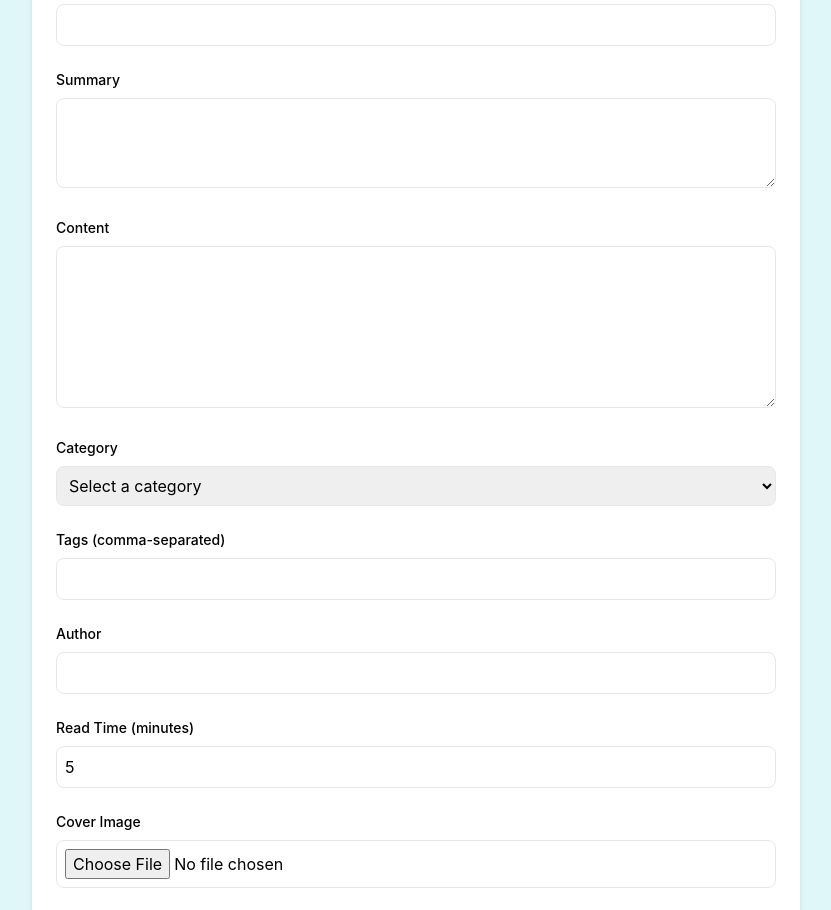
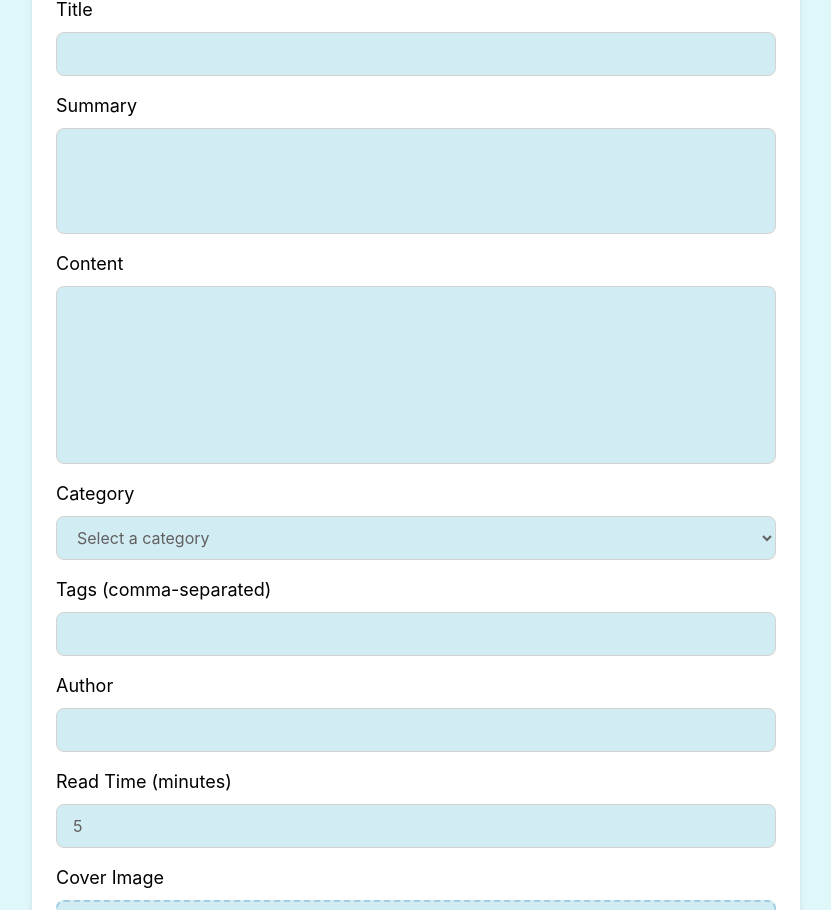
Before and after one commit to NafisRayan/BlogX, a React (Vite) app: page /blog-form in a window 1280 px wide. Shown: the part 136-1046 px from the top of the page, without its empty margins (224-1055 px from the left). Built offline with nearby package versions, Linux system fonts and the light colour scheme.

Commit message:
Implement code changes to enhance functionality and improve performance

```diff
--- a/src/screens/BlogForm/BlogForm.tsx
+++ b/src/screens/BlogForm/BlogForm.tsx
@@ -61,9 +61,9 @@ export const BlogForm = () => {
   };
 
   return (
-    <main className="min-h-screen bg-[#e0f7fa] py-8 px-4">
-      <div className="max-w-3xl mx-auto bg-white rounded-lg shadow-md p-6">
-        <h1 className="text-2xl font-bold mb-6">Create New Blog</h1>
+    <main className="flex flex-col items-center w-full min-h-screen bg-[#e0f7fa] py-8 px-4">
+      <div className="max-w-3xl w-full mx-auto bg-white rounded-lg shadow-md p-6">
+        <h1 className="text-3xl font-bold mb-10 text-left">Create New Blog</h1>
 
         {error && (
           <div className="bg-red-50 text-red-500 p-4 rounded-lg mb-6">
@@ -71,51 +71,51 @@ export const BlogForm = () => {
           </div>
         )}
 
-        <form onSubmit={handleSubmit} className="space-y-6">
-          <div>
-            <label className="block text-sm font-medium mb-2">Title</label>
+        <form onSubmit={handleSubmit} className="grid gap-4">
+          <div className="flex flex-col">
+            <label className="flex items-center justify-start text-black text-lg font-normal mb-2">Title</label>
             <input
               type="text"
               name="title"
               value={formData.title}
               onChange={handleChange}
               required
-              className="w-full p-2 border rounded-lg focus:ring-2 focus:ring-[#003b95] focus:outline-none"
+              className="bg-[#d2ecf4] border border-[#d3d3d3] text-[#606060] text-base rounded-lg h-11 px-4 focus:outline-none focus:ring-1 focus:ring-[#003b95]"
             />
           </div>
 
-          <div>
-            <label className="block text-sm font-medium mb-2">Summary</label>
+          <div className="flex flex-col">
+            <label className="flex items-center justify-start text-black text-lg font-normal mb-2">Summary</label>
             <textarea
               name="summary"
               value={formData.summary}
               onChange={handleChange}
               required
               rows={3}
-              className="w-full p-2 border rounded-lg focus:ring-2 focus:ring-[#003b95] focus:outline-none"
+              className="bg-[#d2ecf4] border border-[#d3d3d3] text-[#606060] text-base rounded-lg min-h-[100px] p-4 resize-none focus:outline-none focus:ring-1 focus:ring-[#003b95]"
             />
           </div>
 
-          <div>
-            <label className="block text-sm font-medium mb-2">Content</label>
+          <div className="flex flex-col">
+            <label className="flex items-center justify-start text-black text-lg font-normal mb-2">Content</label>
             <textarea
               name="content"
               value={formData.content}
               onChange={handleChange}
               required
               rows={6}
-              className="w-full p-2 border rounded-lg focus:ring-2 focus:ring-[#003b95] focus:outline-none"
+              className="bg-[#d2ecf4] border border-[#d3d3d3] text-[#606060] text-base rounded-lg min-h-[150px] p-4 resize-none focus:outline-none focus:ring-1 focus:ring-[#003b95]"
             />
           </div>
 
-          <div>
-            <label className="block text-sm font-medium mb-2">Category</label>
+          <div className="flex flex-col">
+            <label className="flex items-center justify-start text-black text-lg font-normal mb-2">Category</label>
             <select
               name="category"
               value={formData.category}
               onChange={handleChange}
               required
-              className="w-full p-2 border rounded-lg focus:ring-2 focus:ring-[#003b95] focus:outline-none"
+              className="bg-[#d2ecf4] border border-[#d3d3d3] text-[#606060] text-base rounded-lg h-11 px-4 focus:outline-none focus:ring-1 focus:ring-[#003b95]"
             >
               <option value="">Select a category</option>
               <option value="Technology">Technology</option>
@@ -126,8 +126,8 @@ export const BlogForm = () => {
             </select>
           </div>
 
-          <div>
-            <label className="block text-sm font-medium mb-2">
+          <div className="flex flex-col">
+            <label className="flex items-center justify-start text-black text-lg font-normal mb-2">
               Tags (comma-separated)
             </label>
             <input
@@ -135,24 +135,24 @@ export const BlogForm = () => {
               name="tags"
               value={formData.tags}
               onChange={handleChange}
-              className="w-full p-2 border rounded-lg focus:ring-2 focus:ring-[#003b95] focus:outline-none"
+              className="bg-[#d2ecf4] border border-[#d3d3d3] text-[#606060] text-base rounded-lg h-11 px-4 focus:outline-none focus:ring-1 focus:ring-[#003b95]"
             />
           </div>
 
-          <div>
-            <label className="block text-sm font-medium mb-2">Author</label>
+          <div className="flex flex-col">
+            <label className="flex items-center justify-start text-black text-lg font-normal mb-2">Author</label>
             <input
               type="text"
               name="author"
               value={formData.author}
               onChange={handleChange}
               required
-              className="w-full p-2 border rounded-lg focus:ring-2 focus:ring-[#003b95] focus:outline-none"
+              className="bg-[#d2ecf4] border border-[#d3d3d3] text-[#606060] text-base rounded-lg h-11 px-4 focus:outline-none focus:ring-1 focus:ring-[#003b95]"
             />
           </div>
 
-          <div>
-            <label className="block text-sm font-medium mb-2">Read Time (minutes)</label>
+          <div className="flex flex-col">
+            <label className="flex items-center justify-start text-black text-lg font-normal mb-2">Read Time (minutes)</label>
             <input
               type="number"
               name="readTime"
@@ -160,26 +160,32 @@ export const BlogForm = () => {
               onChange={handleChange}
               required
               min="1"
-              className="w-full p-2 border rounded-lg focus:ring-2 focus:ring-[#003b95] focus:outline-none"
+              className="bg-[#d2ecf4] border border-[#d3d3d3] text-[#606060] text-base rounded-lg h-11 px-4 focus:outline-none focus:ring-1 focus:ring-[#003b95]"
             />
           </div>
 
-          <div>
-            <label className="block text-sm font-medium mb-2">Cover Image</label>
+          <div className="flex flex-col">
+            <label className="flex items-center justify-start text-black text-lg font-normal mb-2">Cover Image</label>
+            <div
+              className="flex items-center justify-center bg-[#d2ecf4] border-2 border-dashed border-[#a0cde3] rounded-lg p-6 text-center text-[#808080] cursor-pointer h-24 hover:bg-[#c4e5ef] transition-colors duration-300"
+              onClick={() => fileInputRef.current?.click()}
+            >
+              <span>Click to upload or drag and drop</span>
               <input
                 type="file"
                 ref={fileInputRef}
                 accept="image/*"
                 required
-              className="w-full p-2 border rounded-lg focus:ring-2 focus:ring-[#003b95] focus:outline-none"
+                className="hidden"
               />
             </div>
+          </div>
 
-          <div className="flex gap-4">
+          <div className="flex justify-center gap-4 pt-8">
             <Button
               type="submit"
               disabled={loading}
-              className="flex-1"
+              className="bg-[#003b95] text-white rounded-lg py-2.5 px-6 min-w-[150px] text-center hover:bg-[#002d73]"
             >
               {loading ? 'Creating...' : 'Create Blog'}
             </Button>
@@ -187,7 +193,7 @@ export const BlogForm = () => {
               type="button"
               variant="outline"
               onClick={() => navigate('/')}
-              className="flex-1"
+              className="bg-[#d2ecf4] text-black text-xl py-2 px-4 rounded-full min-w-[150px] border border-[#d3d3d3] text-center cursor-pointer hover:bg-[#c4e5ef] hover:transition-colors hover:duration-300"
             >
               Cancel
             </Button>
```
Also changed, not shown: 2 other files (tests, documents, lock files or other folders). Lines whose indentation alone changed are shown as unchanged.
